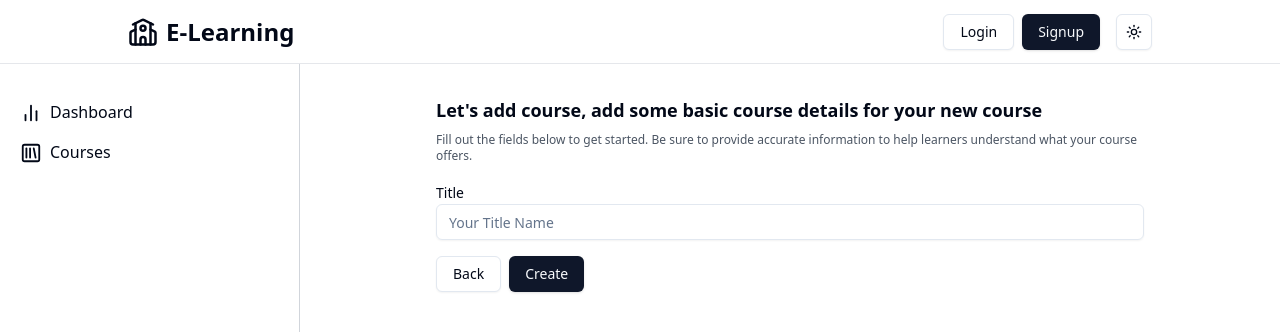
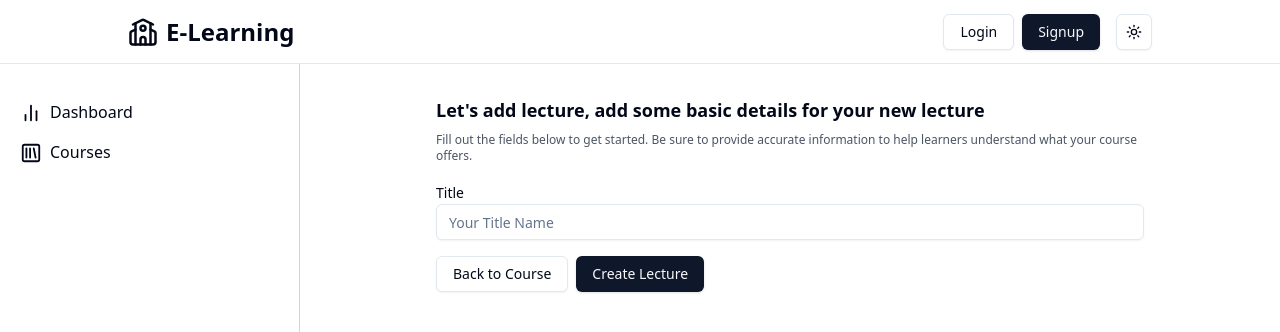
Before and after one commit to Anandpatel54/e-learning, a React (Vite) app in the folder client/: page /admin/course/1/lecture in a window 1280 px wide. Shown: the top 332 px of the page. Built offline with nearby package versions, Linux system fonts and the light colour scheme; no server answers.

Commit message:
Create lecture part done

```diff
--- a/client/src/pages/admin/lecture/CreateLecture.jsx
+++ b/client/src/pages/admin/lecture/CreateLecture.jsx
@@ -3,17 +3,21 @@ import { Input } from "@/components/ui/input";
 import { Label } from "@/components/ui/label";
 import { Loader2 } from "lucide-react";
 import { useState } from "react";
-import { useNavigate } from "react-router-dom";
+import { useNavigate, useParams } from "react-router-dom";
 
 const CreateLecture = () => {
   const [lectureTitle, setLectureTitle] = useState("");
+  const params = useParams();
+  const courseId = params.courseId;
   const isLoading = false;
   const navigate = useNavigate();
+
+  const createLectureHandlar = () => {};
   return (
     <div className="flex-1 mx-10">
       <div className="mb-4">
         <h1 className="font-bold text-lg">
-          Let's add course, add some basic course details for your new course
+          Let's add lecture, add some basic details for your new lecture
         </h1>
         <p className="text-gray-600 text-xs mt-2">
           Fill out the fields below to get started. Be sure to provide accurate
@@ -34,19 +38,23 @@ const CreateLecture = () => {
         <div className="flex items-center gap-2">
           <Button
             variant="outline"
-            onClick={() => navigate("/admin/course")}
+            onClick={() => navigate(`/admin/course/${courseId}`)}
             className="cursor-pointer"
           >
-            Back
+            Back to Course
           </Button>
-          <Button disabled={isLoading} className="cursor-pointer">
+          <Button
+            disabled={isLoading}
+            onClick={createLectureHandlar}
+            className="cursor-pointer"
+          >
             {isLoading ? (
               <>
                 <Loader2 className="mr-2 h-4 w-4 animate-spin" />
                 Plesae Wait...
               </>
             ) : (
-              "Create"
+              "Create Lecture"
             )}
           </Button>
         </div>
```
